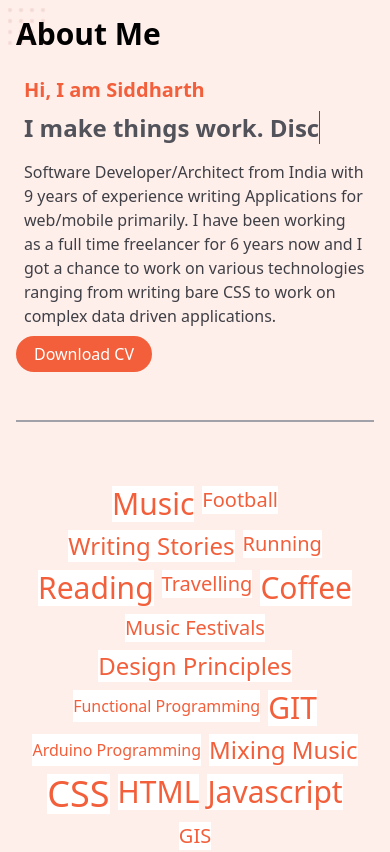
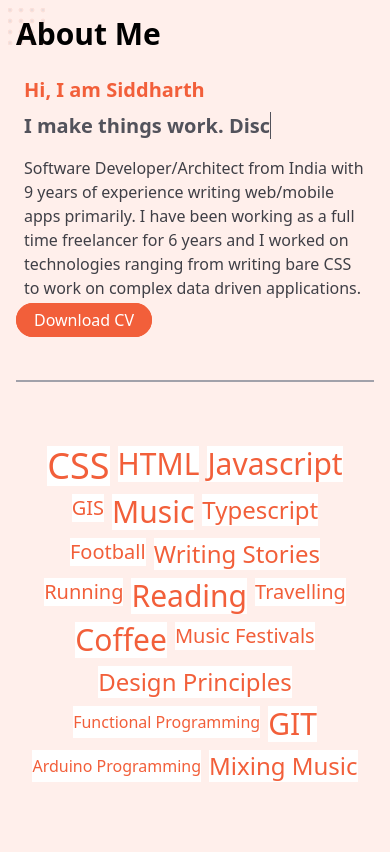
Before and after one commit to siddarthvader/webfolio, a SvelteKit app: page / in a window 390 px wide. Shown: the top 852 px of the page. Built offline with nearby package versions, Linux system fonts and the light colour scheme.

Commit message:
CV added

```diff
--- a/src/components/Timeline.svelte
+++ b/src/components/Timeline.svelte
@@ -4,13 +4,13 @@
   import { TimeLine } from "../data/constants";
 </script>
 
-<div class="relative col-span-12 px-4 space-y-6 sm:col-span-9">
+<div class="relative col-span-12 px-4 space-y-6 ">
   <div
-    class="col-span-12 space-y-12 relative px-4 sm:col-span-8 sm:space-y-8 sm:before:absolute sm:before:top-2 sm:before:bottom-0 sm:before:w-0.5 sm:before:-left-3 before:dark:bg-zinc-400"
+    class="col-span-12 space-y-12 relative px-4 before:absolute before:top-2 before:bottom-0 before:w-0.5 before:-left-3 before:dark:bg-zinc-400"
   >
     {#each TimeLine as item}
       <div
-        class="flex flex-col sm:relative sm:before:absolute sm:before:top-2 sm:before:w-4 sm:before:h-4 sm:before:rounded-full sm:before:left-[-35px] sm:before:z-[1] before:dark:bg-brightRed"
+        class="flex flex-col relative before:absolute before:top-2 before:w-4 before:h-4 before:rounded-full before:left-[-35px] before:z-[1] before:dark:bg-brightRed"
       >
         <h3 class="text-xl font-semibold tracking-wide">{item.title}</h3>
         <time class="text-xs tracking-wide uppercase dark:text-gray-400"
--- a/src/data/constants.ts
+++ b/src/data/constants.ts
@@ -180,9 +180,34 @@ type iInterest = {
 };
 const InterestList: iInterest[] = [
   {
+    icon: faGlobe,
+    name: "CSS",
+    size: "4xl",
+  },
+  {
+    icon: faGlobe,
+    name: "HTML",
+    size: "3xl",
+  },
+  {
+    icon: faGlobe,
+    name: "Javascript",
+    size: "3xl",
+  },
+  {
+    icon: faGlobe,
+    name: "GIS",
+    size: "xl",
+  },
+  {
     icon: faMusic,
     name: "Music",
     size: "3xl",
+  },
+  {
+    icon: faGlobe,
+    name: "Typescript",
+    size: "2xl",
   },
   {
     icon: faFootball,
@@ -244,27 +269,6 @@ const InterestList: iInterest[] = [
     name: "Mixing Music",
     size: "2xl",
   },
-
-  {
-    icon: faGlobe,
-    name: "CSS",
-    size: "4xl",
-  },
-  {
-    icon: faGlobe,
-    name: "HTML",
-    size: "3xl",
-  },
-  {
-    icon: faGlobe,
-    name: "Javascript",
-    size: "3xl",
-  },
-  {
-    icon: faGlobe,
-    name: "GIS",
-    size: "xl",
-  },
 ];
 
 export type WorkCategoryOption =
@@ -324,6 +328,59 @@ type iWorkItem = {
 };
 const WorkList: iWorkItem[] = [
   {
+    id: "angular_httpshooter",
+    category: ["All", "Open Source", "Front-end"],
+    title: "Angular-httpshooter",
+    icon: faAngular,
+    description: ` A factory written in angular 1.0+ which makes/shoots all http calls collectively asynchronously.Angular-httpshooter makes all your api calls asynchronous, idea behind it to make the connection between server and client single threaded, it means shooting only one call at a point of time and wait for the response from server to launch the next call.`,
+    techList: ["AngularJS", "Javascript"],
+    completeTagList: ["AngularJS", "Javascript"],
+    link: [
+      {
+        text: "npm",
+        link: "https://www.npmjs.com/package/angular-httpshooter",
+      },
+      {
+        text: "github",
+        link: "https://www.npmjs.com/package/angular-httpshooter",
+      },
+    ],
+  },
+  {
+    id: "css_media_all",
+    category: ["All", "Open Source", "Front-end"],
+    title: "CSS MEDIA ALL",
+    icon: faCss3Alt,
+    description: ` A library written in css consisted of media queries to support the responsiveness of webpage. CMA(Css Media All) makes your webpage responsive, idea behind this library is to make webpage more responsive to differrent screens.`,
+    techList: ["CSS", "Sass"],
+    completeTagList: ["CSS", "Sass"],
+    link: [
+      {
+        text: "npm",
+        link: "https://www.npmjs.com/package/css-media-all",
+      },
+      {
+        text: "github",
+        link: "https://github.com/siddarthvader/CSS-MEDIA-ALL",
+      },
+    ],
+  },
+  {
+    id: "univ_man",
+    category: ["All", "Front-end", "Back-end"],
+    title: "University Management System",
+    icon: faUniversity,
+    description: ` A university management system written in mithril.js for a skill development university. It enabled user to add courses/ add students to course/comments/ render blog and many such functions.`,
+    techList: ["Mithril", "MySQL", "Tachyons", "AWS"],
+    completeTagList: ["Mithril", "MySQL", "Tachyons", "AWS", "GCP"],
+    link: [
+      {
+        text: "contact",
+        link: "",
+      },
+    ],
+  },
+  {
     id: "trading_app",
     category: ["All", "Front-end", "Back-end"],
     title: "Trading Application",
@@ -369,59 +426,6 @@ const WorkList: iWorkItem[] = [
     ],
   },
   {
-    id: "angular_httpshooter",
-    category: ["All", "Open Source", "Front-end"],
-    title: "Angular-httpshooter",
-    icon: faAngular,
-    description: ` A factory written in angular 1.0+ which makes/shoots all http calls collectively asynchronously.Angular-httpshooter makes all your api calls asynchronous, idea behind it to make the connection between server and client single threaded, it means shooting only one call at a point of time and wait for the response from server to launch the next call.`,
-    techList: ["AngularJS", "Javascript"],
-    completeTagList: ["AngularJS", "Javascript"],
-    link: [
-      {
-        text: "npm",
-        link: "https://www.npmjs.com/package/angular-httpshooter",
-      },
-      {
-        text: "github",
-        link: "https://www.npmjs.com/package/angular-httpshooter",
-      },
-    ],
-  },
-  {
-    id: "css_media_all",
-    category: ["All", "Open Source", "Front-end"],
-    title: "CSS MEDIA ALL",
-    icon: faCss3Alt,
-    description: ` A library written in css consisted of media queries to support the responsiveness of webpage. CMA(Css Media All) makes your webpage responsive, idea behind this library is to make webpage more responsive to differrent screens.`,
-    techList: ["CSS", "Sass"],
-    completeTagList: ["CSS", "Sass"],
-    link: [
-      {
-        text: "npm",
-        link: "https://www.npmjs.com/package/css-media-all",
-      },
-      {
-        text: "github",
-        link: "https://github.com/siddarthvader/CSS-MEDIA-ALL",
-      },
-    ],
-  },
-  {
-    id: "fee_management",
-    category: ["All", "Front-end", "Back-end"],
-    title: "Fee Management System",
-    icon: faPhp,
-    description: ` A fees management system for schools and college, written in PHP. You can create Class, Batch, Students, Teacher profile and manage the fee management for whole school, transfer of students to other class and other things.`,
-    techList: ["PHP", "CSS", "HTML", "Javascript"],
-    completeTagList: ["PHP", "CSS", "HTML", "Javascript"],
-    link: [
-      {
-        text: "github",
-        link: "https://github.com/siddarthvader/sms/tree/master",
-      },
-    ],
-  },
-  {
     id: "empman",
     category: ["All", "Front-end", "Back-end"],
     title: "Employees Management Portal",
@@ -451,18 +455,19 @@ const WorkList: iWorkItem[] = [
       },
     ],
   },
+
   {
-    id: "univ_man",
+    id: "fee_management",
     category: ["All", "Front-end", "Back-end"],
-    title: "University Management System",
-    icon: faUniversity,
-    description: ` A university management system written in mithril.js for a skill development university. It enabled user to add courses/ add students to course/comments/ render blog and many such functions.`,
-    techList: ["Mithril", "MySQL", "Tachyons", "AWS"],
-    completeTagList: ["Mithril", "MySQL", "Tachyons", "AWS", "GCP"],
+    title: "Fee Management System",
+    icon: faPhp,
+    description: ` A fees management system for schools and college, written in PHP. You can create Class, Batch, Students, Teacher profile and manage the fee management for whole school, transfer of students to other class and other things.`,
+    techList: ["PHP", "CSS", "HTML", "Javascript"],
+    completeTagList: ["PHP", "CSS", "HTML", "Javascript"],
     link: [
       {
-        text: "contact",
-        link: "",
+        text: "github",
+        link: "https://github.com/siddarthvader/sms/tree/master",
       },
     ],
   },
--- a/src/pages/About.svelte
+++ b/src/pages/About.svelte
@@ -41,20 +41,22 @@
           <div class="text-xl lg:text-2xl font-semibold  text-brightRed">
             Hi, I am Siddharth
           </div>
-          <div class="text-zinc-600 text-2xl lg:text-4xl font-bold py-2">
+          <div class="text-zinc-600 text-xl lg:text-4xl font-bold py-2">
             I make things work. <span class="typewriter" />
           </div>
           <div class="pt-2">
             Software Developer/Architect from India with {timeSince(2014)}
-            years of experience writing Applications for web/mobile primarily. I
-            have been working as a full time freelancer for
-            {timeSince(2017)} years now and I got a chance to work on various technologies
-            ranging from writing bare CSS to work on complex data driven applications.
+            years of experience writing web/mobile apps primarily. I have been working
+            as a full time freelancer for
+            {timeSince(2017)} years and I worked on technologies ranging from writing
+            bare CSS to work on complex data driven applications.
           </div>
         </div>
-        <button
+        <a
+          href="/src/data/CV.pdf"
+          download="Siddharth_Resume.pdf"
           class="bg-brightRed rounded-full px-4 py-1 text-white hover:bg-white hover:text-brightRed border-2 border-brightRed transition ease-in-out delay-150 hover:-translate-y-1 hover:scale-90 duration-300"
-          >Download CV</button
+          >Download CV</a
         >
         <hr class="my-12 h-0.5 border-t-0 bg-zinc-400" />
         <Interests />
```
Also changed, not shown: 2 other files (tests, documents, lock files or other folders).
